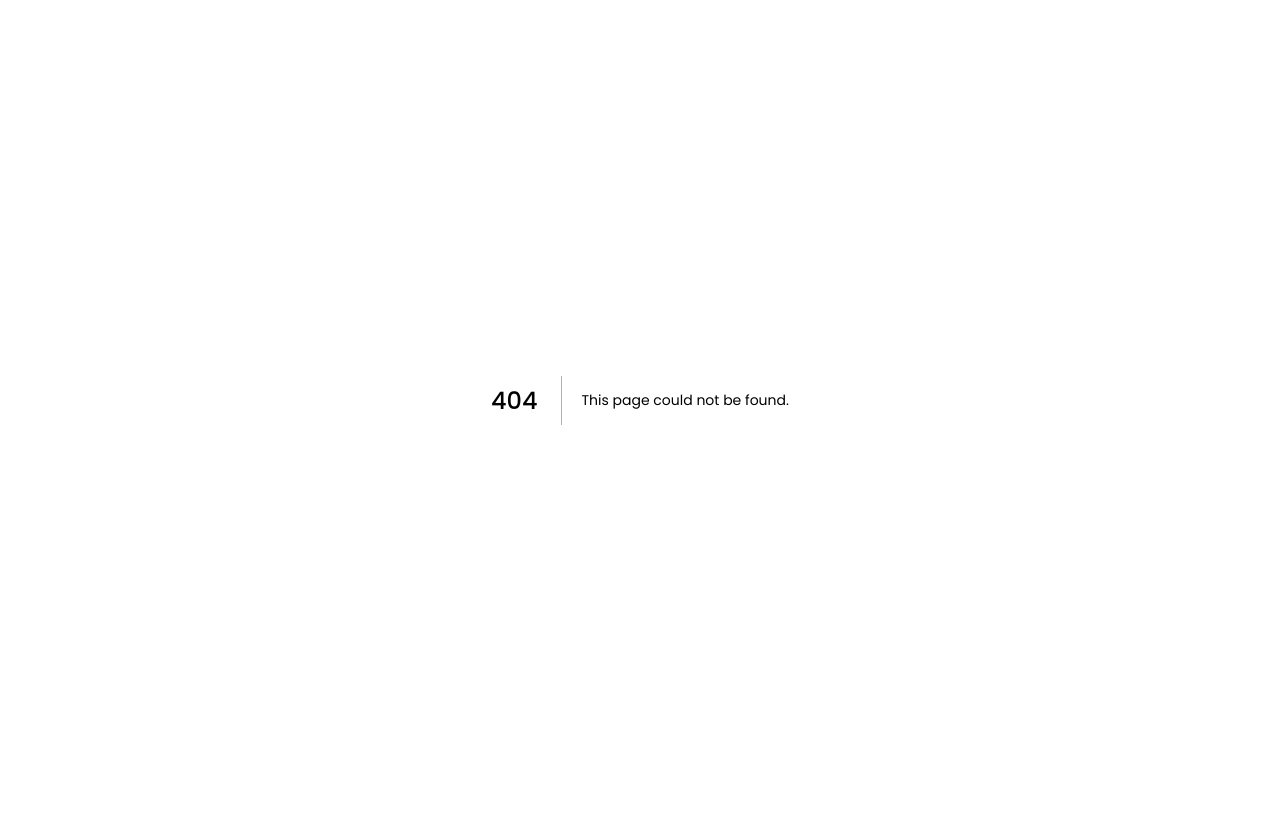
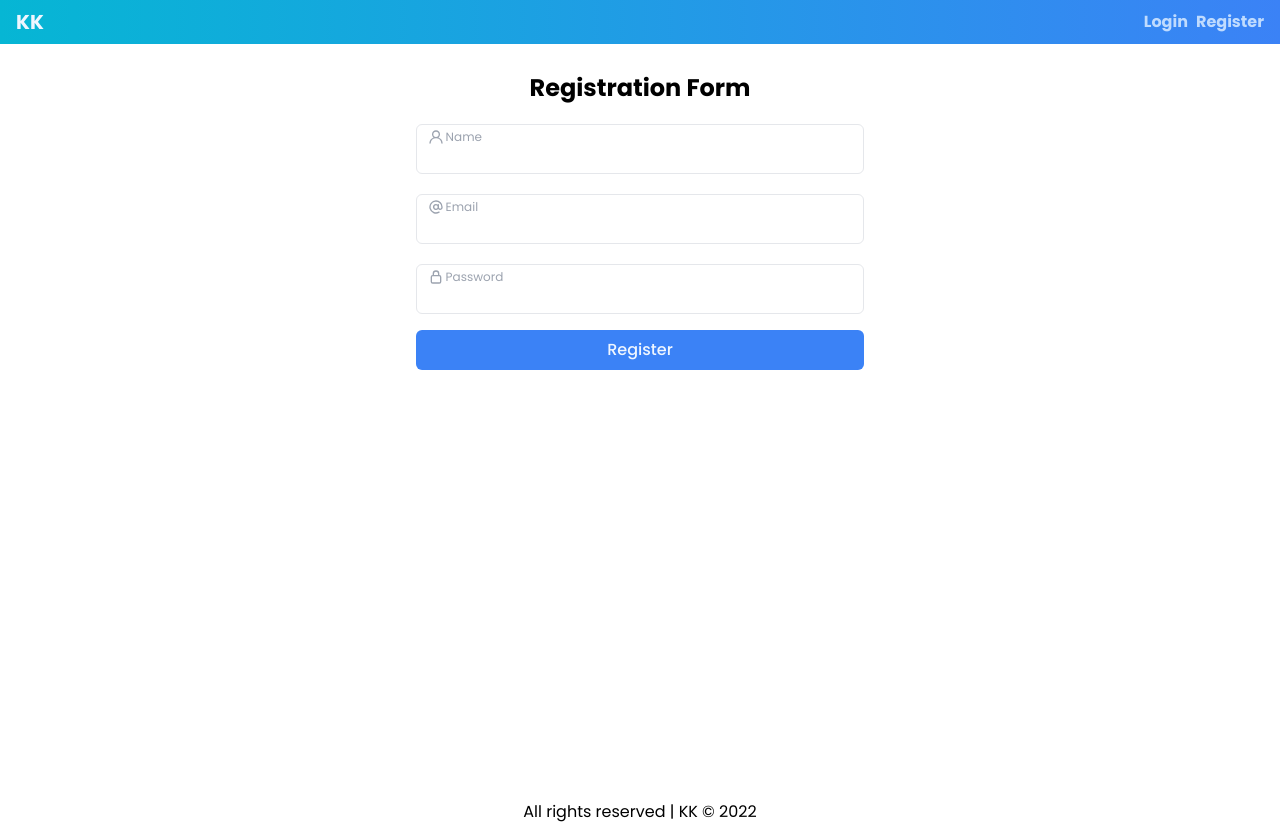
Before and after one commit to Kerubi-5/next-with-auth, a Next.js app: page /auth/register in a window 1280 px wide. Before the commit this address had no page. Before the commit the page ends 800 px from the top, so only its background shows below. Built offline with nearby package versions, Linux system fonts and the light colour scheme.

Commit message:
feat: register and login design

```diff
--- /dev/null
+++ b/pages/auth/login.tsx
@@ -0,0 +1,22 @@
+import { Layout } from "@components/common";
+import { Input } from "@components/form";
+import { Button } from "@components/ui";
+import { UilAt, UilLock } from "@iconscout/react-unicons";
+
+const Login = () => {
+  return (
+    <div className="max-w-md mx-auto">
+      <h1 className="text-center text-2xl font-bold">Login Form</h1>
+      <Input label="Email" type="email" icon={UilAt} />
+      <Input label="Password" type="password" icon={UilLock} />
+
+      <Button className="mt-4">
+        <span>Login</span>
+      </Button>
+    </div>
+  );
+};
+
+Login.Layout = Layout;
+
+export default Login;
--- /dev/null
+++ b/pages/auth/register.tsx
@@ -0,0 +1,23 @@
+import { Layout } from "@components/common";
+import { Input } from "@components/form";
+import { Button } from "@components/ui";
+import { UilAt, UilUser, UilLock } from "@iconscout/react-unicons";
+
+const Register = () => {
+  return (
+    <div className="max-w-md mx-auto">
+      <h1 className="text-center text-2xl font-bold">Registration Form</h1>
+      <Input label="Name" icon={UilUser} />
+      <Input label="Email" type="email" icon={UilAt} />
+      <Input label="Password" type="password" icon={UilLock} />
+
+      <Button className="mt-4">
+        <span>Register</span>
+      </Button>
+    </div>
+  );
+};
+
+Register.Layout = Layout;
+
+export default Register;
```
